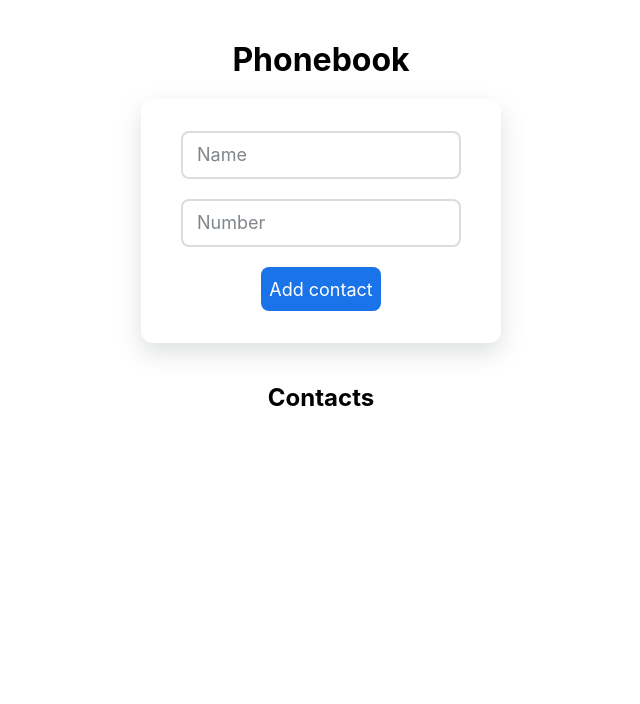
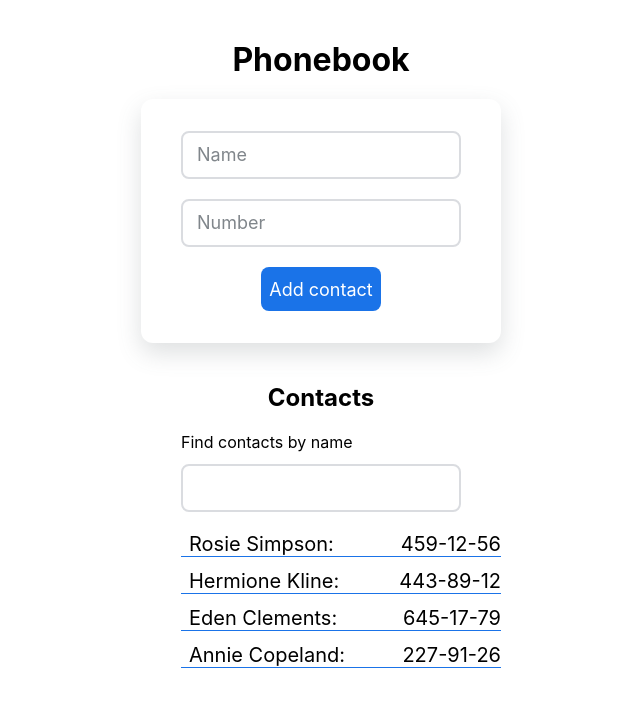
Before and after one commit to Aleksey-Dr/goit-react-woolf-hw-02-phonebook, a React (Create React App) app: page / in a window 1280 px wide. Shown: the top 704 px of the page, without its empty margins (319-959 px from the left). Built offline with nearby package versions, Linux system fonts and the light colour scheme.

Commit message:
add filter of contacts

```diff
--- a/src/components/App.jsx
+++ b/src/components/App.jsx
@@ -5,7 +5,13 @@ import css from './App.module.scss';
 
 export class App extends Component {
     state = {
-        contacts: [],
+        contacts: [
+            {id: 'id-1', name: 'Rosie Simpson', number: '459-12-56'},
+            {id: 'id-2', name: 'Hermione Kline', number: '443-89-12'},
+            {id: 'id-3', name: 'Eden Clements', number: '645-17-79'},
+            {id: 'id-4', name: 'Annie Copeland', number: '227-91-26'},
+          ],
+        filter: '',
         name: '',
         number: '',
     };
@@ -27,13 +33,15 @@ export class App extends Component {
             number: this.state.number,
         };
 
-        console.log(contact);
-
         this.setState(prevState => ({
             contacts: [contact, ...prevState.contacts],
         }));
 
         this.reset();
+    };
+
+    handlerFilter = () => {
+
     };
 
     reset = () => {
@@ -45,7 +53,14 @@ export class App extends Component {
     // ================== /LOGIC
 
     render() {
-        const { contacts, name, number } = this.state;
+        const { contacts, filter, name, number } = this.state;
+
+        // ==================== FILTER
+        const normalizedFilter = filter.toLowerCase();
+        const filterContacts = contacts.filter(contact =>
+            contact.name.toLowerCase().includes(normalizedFilter)
+        );
+        // ==================== /FILTER
 
         return (
             <div className={css.container}>
@@ -99,16 +114,22 @@ export class App extends Component {
                     </form>
                 </div>
                 <h2 className={css.title}>Contacts</h2>
+                <label className={css['filter-label']}>
+                    <span>Find contacts by name</span>
+                    <input
+                        onChange={this.handlerInput}
+                        type="text"
+                        name="filter"
+                        className={css['filter-input']} />
+                </label>
                 <ul className={css.list}>
-                    {contacts.map(contact => {
+                    {filterContacts.map(contact => {
                         return (
                             <li key={contact.id} className={css['list-item']}>
-                                <p className={css.paragraph}>
-                                    <span>{contact.name}:</span>
-                                    <span className={css['paragraph-phone']}>
-                                        {contact.number}
-                                    </span>
-                                </p>
+                                <span>{contact.name}:</span>
+                                <span className={css['phone']}>
+                                    {contact.number}
+                                </span>
                             </li>
                         );
                     })}
--- a/src/components/App.module.scss
+++ b/src/components/App.module.scss
@@ -129,6 +129,8 @@
     font-size: 20px;
 
     &-item {
+        display: flex;
+        padding-left: 8px;
         border-bottom: 1px solid #1a73e8;
 
         &:not(:last-child) {
@@ -137,12 +139,34 @@
     }
 }
 
-.paragraph {
-    display: flex;
-    margin-right: auto;
-    margin-left: 8px;
+.phone {
+    margin-left: auto;
 }
 
-.paragraph-phone {
-    margin-left: auto;
+.filter-label {
+    display: flex;
+    flex-direction: column;
+
+    margin-bottom: 20px;
 }
+
+.filter-input {
+    margin-top: 12px;
+    width: 280px;
+    height: 48px;;
+
+    padding: 0 12px;
+
+    outline: none;
+    border-radius: 8px;
+    border: 2px solid  #dadce0;
+
+    background: none;
+
+    font-size: 16px;
+
+    &:focus {
+        border: 1px solid #1a73e8;
+        box-shadow: 0 10px 25px rgba(92, 99, 105, 0.2);
+    }
+}
```
